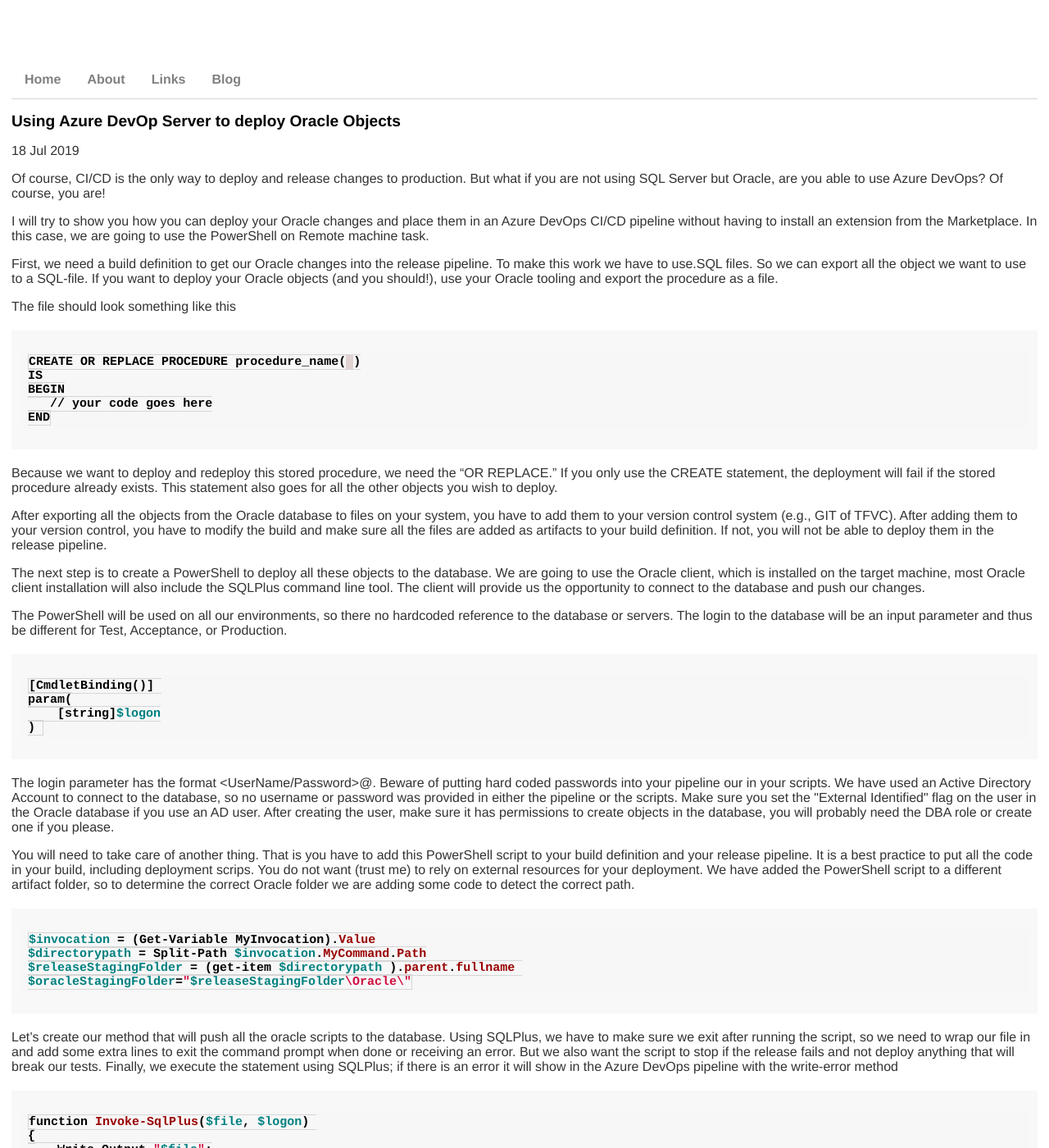
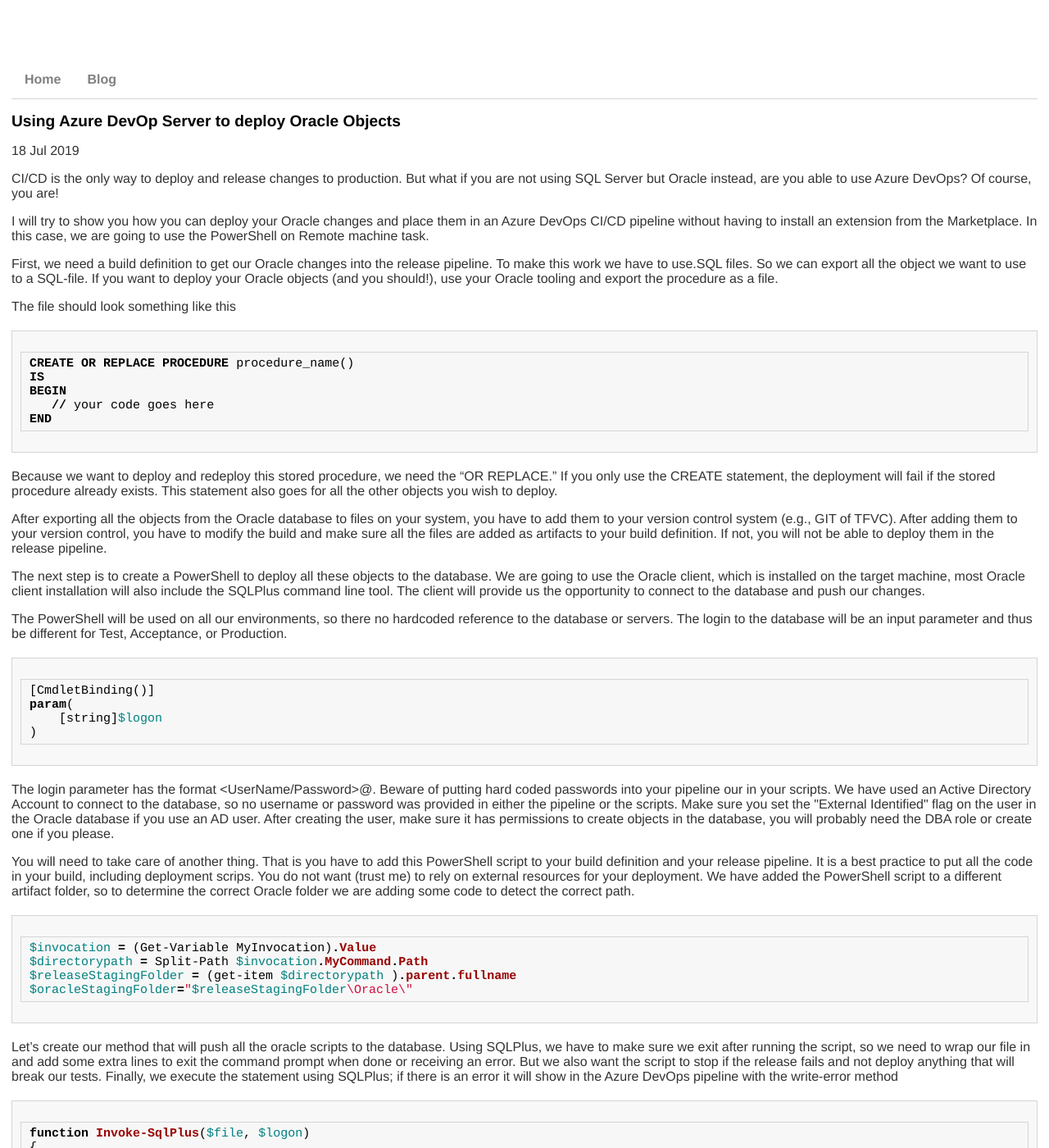
Before and after one commit to arjanvanbekkum/arjanvanbekkum.github.io, a Jekyll site: the page built from _posts/2019-07-18-Using-Azure-DevOps-Server-to-deploy-Oracle-objects.md, in a window 1280 px wide and 1400 px high. Shown: the whole window at 82% size. Built offline with Jekyll 4.4.1, drawn with Linux system fonts in a browser that asks for light colours.

Commit message:
Update site

````diff
--- a/_layouts/default.html
+++ b/_layouts/default.html
@@ -9,8 +9,6 @@
 			<nav>
 				<ul>
 					<li><a href="/">Home</a></li>
-					<li><a href="/about">About</a></li>
-					<li><a href="/links">Links</a></li>
 					<li><a href="/blog">Blog</a></li>
 				</ul>
 			</nav>
--- a/_posts/2019-07-18-Using-Azure-DevOps-Server-to-deploy-Oracle-objects.md
+++ b/_posts/2019-07-18-Using-Azure-DevOps-Server-to-deploy-Oracle-objects.md
@@ -3,7 +3,7 @@
 title: "Using Azure DevOp Server to deploy Oracle Objects"
 date: 2019-07-18
 ---
-Of course, CI/CD is the only way to deploy and release changes to production. But what if you are not using SQL Server but Oracle, are you able to use Azure DevOps? Of course, you are!
+CI/CD is the only way to deploy and release changes to production. But what if you are not using SQL Server but Oracle instead, are you able to use Azure DevOps? Of course, you are!
 
 
 I will try to show you how you can deploy your Oracle changes and place them in an Azure DevOps CI/CD pipeline without having to install an extension from the Marketplace. In this case, we are going to use the PowerShell on Remote machine task.
@@ -15,7 +15,7 @@
 The file should look something like this
 
 ```sql
-CREATE OR REPLACE PROCEDURE procedure_name( )
+CREATE OR REPLACE PROCEDURE procedure_name()
 IS
 BEGIN
    // your code goes here
--- a/about/index.html
+++ /dev/null
@@ -1,4 +0,0 @@
----
-layout: default
-title: About me
----
--- a/css/main.css
+++ b/css/main.css
@@ -4,7 +4,6 @@
     padding: 14px;
 }
 footer ul {
-
     padding: 0px;
     list-style: none;
     font-weight: bold;
@@ -15,8 +14,8 @@
     margin-right: 20px;
 }
 a {
+    color: #111;
     text-decoration: none;
-    color: white;
 }
 a:hover {
     text-decoration: underline;
@@ -91,6 +90,7 @@
     background-color: #f8f8f8e0;
     padding: 5px 10px;
     margin: 20px 0;
+    border: 1px solid #d5d5d5;
   }
 
   .highlight pre {
@@ -103,8 +103,7 @@
   code {
     font-family:'Bitstream Vera Sans Mono','Courier', monospace;
     font-size: 15px;
-    font-weight: bold;
-    border: 1px solid #d5d5d5;
+
   }
 
 .lineno { padding-right: 24px; color: lighten(#333332,50);}
--- a/links/index.html
+++ /dev/null
@@ -1,4 +0,0 @@
----
-layout: default
-title: Links
----
````
